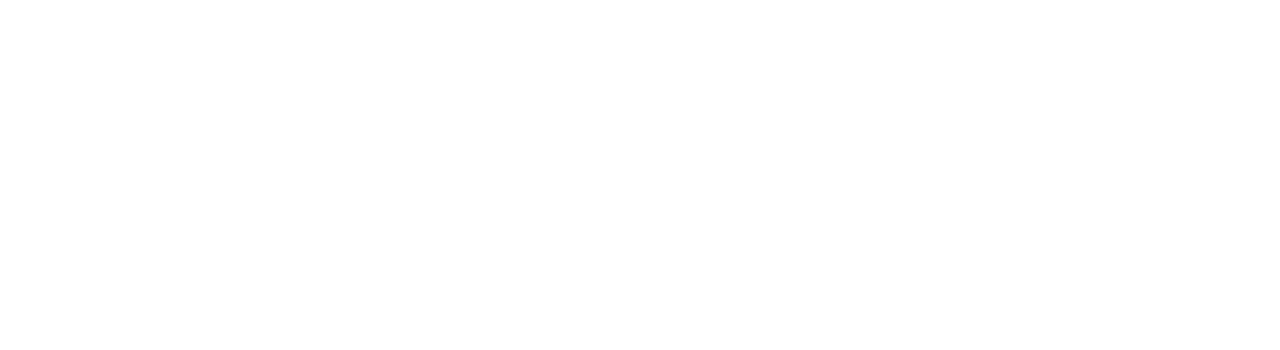
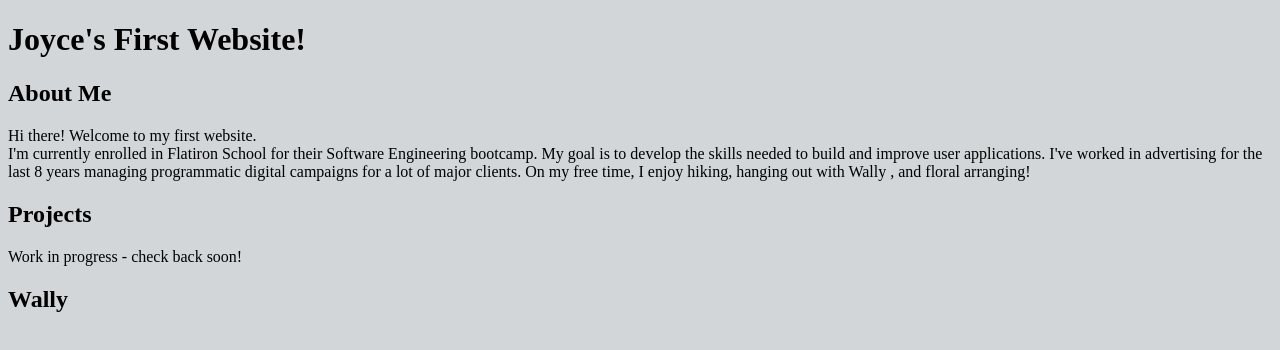
Before and after one commit to joyce-lee-21/sample-website, a plain HTML site: page index.html in a window 1280 px wide. Drawn offline with Linux system fonts and the light colour scheme.

Commit message:
add style.css connect to index.html

```diff
--- a/index.html
+++ b/index.html
@@ -1,9 +1,27 @@
 <!DOCTYPE html>
 <html lang="en">
   <head>
-
+    <link rel="stylesheet" href="style.css">
   </head>
   <body>
-
+    <h1>Joyce's First Website!</h1>
+    <div class="about-me">
+        <h2>About Me</h2>
+        <p>
+            Hi there! Welcome to my first website. <br>
+            I'm currently enrolled in Flatiron School for their Software Engineering bootcamp.
+            My goal is to develop the skills needed to build and improve user applications.
+            I've worked in advertising for the last 8 years managing programmatic digital campaigns for a lot of major clients.
+            On my free time, I enjoy hiking, hanging out with Wally <!--link to Wally div-->, and floral arranging!
+        </p>
+    </div>
+    <div class="projects">
+        <h2>Projects</h2>
+        <p>Work in progress - check back soon!</p>
+    </div>
+    <div>
+        <h2>Wally</h2>
+        <div></div>
+    </div>
   </body>
 </html>
--- /dev/null
+++ b/style.css
@@ -0,0 +1,11 @@
+
+/* Color Theme Swatches in Hex */
+.Canoo-with-Jeff-Ludes-1-hex { color: #212026; }
+.Canoo-with-Jeff-Ludes-2-hex { color: #8599A6; }
+.Canoo-with-Jeff-Ludes-3-hex { color: #D2D6D9; }
+.Canoo-with-Jeff-Ludes-4-hex { color: #A0A676; }
+.Canoo-with-Jeff-Ludes-5-hex { color: #727363; }
+
+body {
+    background:#D2D6D9;
+}
```
